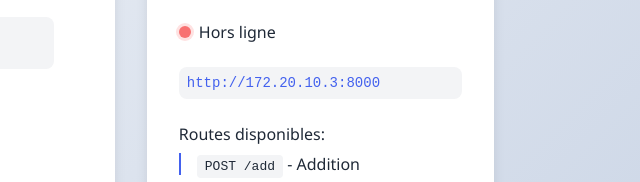
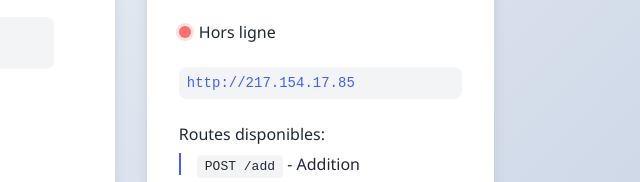
Before and after one commit to victor54454/api_calculator_3000, a plain HTML site: page frontend/index.html in a window 1280 px wide. Shown: the part 152-334 px from the top of the page, 596-1236 px from the left. Drawn offline with Linux system fonts and the light colour scheme; no server answers.

Commit message:
Update index.html

```diff
--- a/frontend/index.html
+++ b/frontend/index.html
@@ -72,7 +72,7 @@
             </div>
 
             <div class="api-url" id="api-url-container">
-                http://172.20.10.3:8000
+                http://217.154.17.85
             </div>
 
             <div class="api-routes">
@@ -93,8 +93,8 @@
     </footer>
 
     <script>
-        // Configuration
-        const API_URL = 'http://172.20.10.3:8000';
+        // Configuration - Nginx reverse proxy gère le routing
+        const API_URL = 'http://217.154.17.85';
 
         // Éléments DOM
         const num1Input = document.getElementById('num1');
@@ -143,7 +143,7 @@
                 const controller = new AbortController();
                 const timeoutId = setTimeout(() => controller.abort(), 5000);
 
-                const response = await fetch(API_URL, {
+                const response = await fetch(`${API_URL}/docs`, {
                     signal: controller.signal,
                     headers: {
                         'Accept': 'application/json'
@@ -300,4 +300,3 @@
         document.addEventListener('DOMContentLoaded', init);
     </script>
 </body>
-</html>
```
